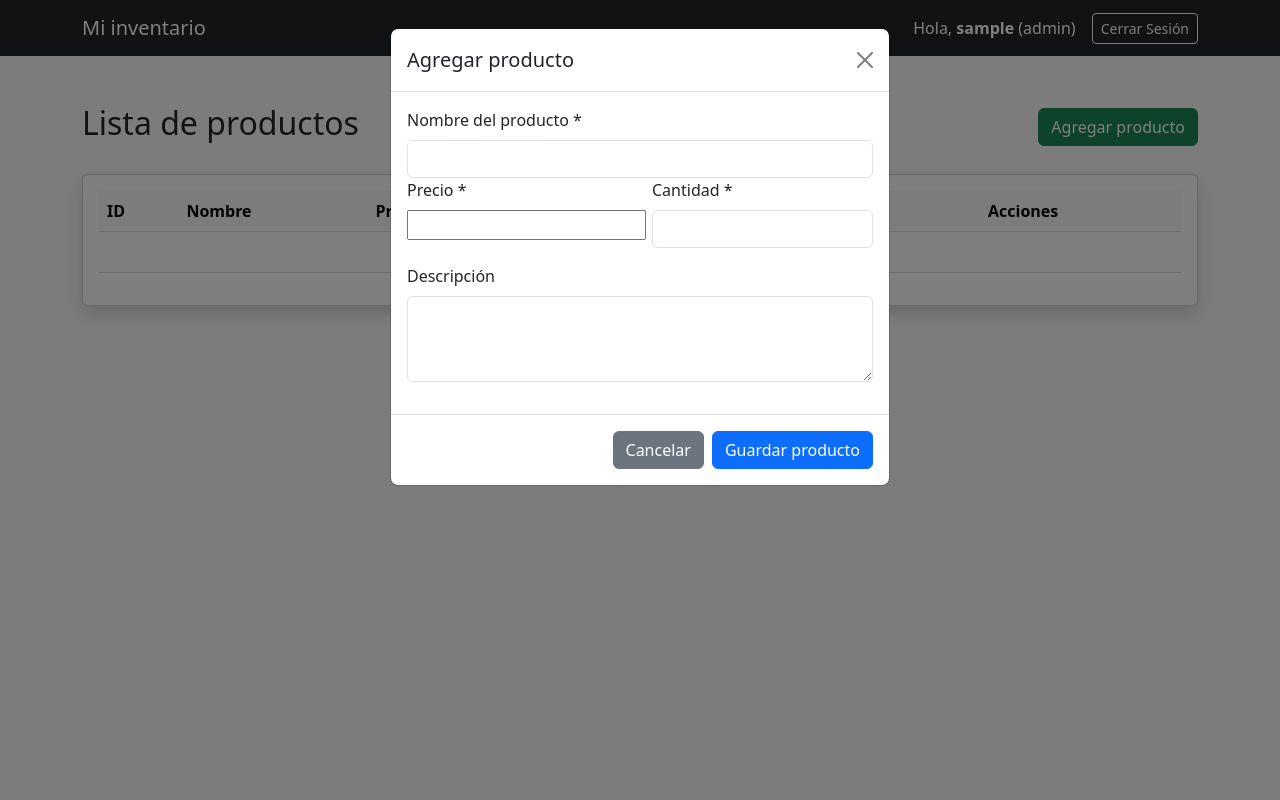
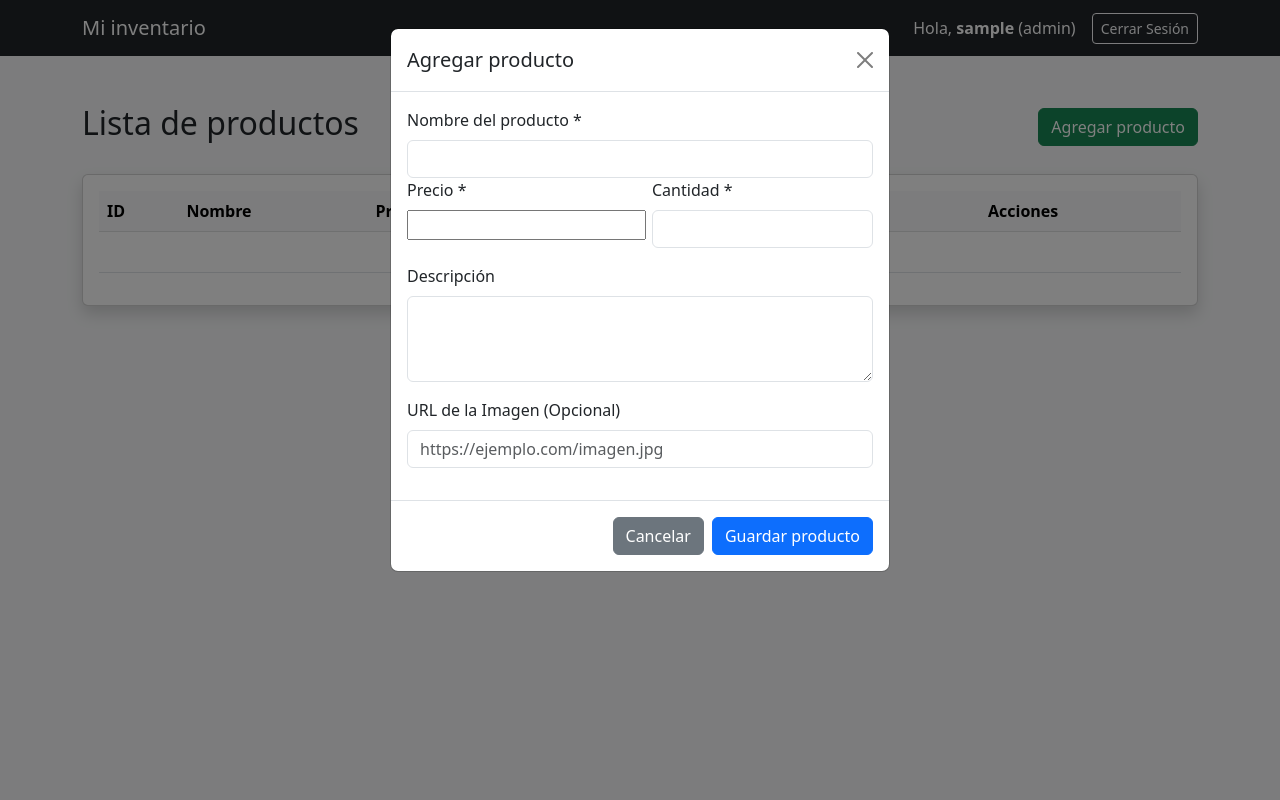
Before and after one commit to LSM-23/invProducto-Sof109-, a PHP site: page /views/dashboard.php in a window 1280 px wide, after a click on "Agregar producto". Run offline with PHP 8.4, Linux system fonts and the light colour scheme; the visitor is signed in with stand-in values (Sample User, id 1); data that the repository does not hold is empty.

Commit message:
Agregar el campo de imagen por medio de url. Añadir una validación exrta al controlador del producto y Comentar algunas partes faltantes.

```diff
--- a/assets/js/validaciones.js
+++ b/assets/js/validaciones.js
@@ -59,13 +59,15 @@ $(document).ready(function() {
         let precio = $(this).data('precio');
         let cantidad = $(this).data('cantidad');
         let descripcion = $(this).data('descripcion');
+        let imagen = $(this).data('imagen');
 
-        // Tomamos esa información y rellenamos (.val) los campos del modal de Editar
+        // Tomamos esa información y rellenamos los campos del modal de Editar
         $('#editarId').val(id);
         $('#editarNombre').val(nombre);
         $('#editarPrecio').val(precio);
         $('#editarCantidad').val(cantidad);
         $('#editarDescripcion').val(descripcion);
+        $('#edit_imagen_url').val(imagen);
     });
 
     // --------------------------------
--- a/models/producto.php
+++ b/models/producto.php
@@ -12,15 +12,19 @@ class Producto {
     // ----------------------------
     // CREAR: llenamos ambas tablas
     // ----------------------------
-    public function crear($nombre, $precio, $cantidad, $descripcion) {
+    public function crear($nombre, $precio, $cantidad, $descripcion, $imagen_url) {
         try {
+
+            // Si la URL está vacía, sera nula
+            $img = empty($imagen_url) ? null : $imagen_url;
+
             // Iniciamos la transacción (pausamos el autoguardado de MySQL)
             $this->conn->beginTransaction();
 
             // 1. Guardamos primero en la tabla Productos
-            $queryProducto = "INSERT INTO Productos (nombre, precio, descripcion) VALUES (?, ?, ?)";
+            $queryProducto = "INSERT INTO Productos (nombre, precio, descripcion, imagen_url) VALUES (?, ?, ?, ?)";
             $stmt1 = $this->conn->prepare($queryProducto);
-            $stmt1->execute([$nombre, $precio, $descripcion]);
+            $stmt1->execute([$nombre, $precio, $descripcion, $img]);
 
             // Obtenemos el ID que MySQL le acaba de asignar automáticamente a ese producto
             $nuevo_producto_id = $this->conn->lastInsertId();
@@ -46,7 +50,7 @@ class Producto {
     // ---------------------------------------------------
     public function leerTodos() {
         // Unimos Productos (p) con Inventario (i) basándonos en el product_id
-        $query = "SELECT p.product_id, p.nombre, p.precio, p.descripcion, i.cantidad
+        $query = "SELECT p.product_id, p.nombre, p.precio, p.descripcion, p.imagen_url, i.cantidad
                   FROM Productos p
                   JOIN Inventario i ON p.product_id = i.product_id";
 
@@ -60,14 +64,16 @@ class Producto {
     // -----------------------------------------------------------------------------
     // ACTUALIZAR: Usamos un JOIN en el UPDATE para modificar ambas tablas a la vez
     // -----------------------------------------------------------------------------
-    public function actualizar($id, $nombre, $precio, $cantidad, $descripcion) {
+    public function actualizar($id, $nombre, $precio, $cantidad, $descripcion, $imagen_url) {
+        $img = empty($imagen_url) ? null : $imagen_url;
+
         $query = "UPDATE Productos p
                   JOIN Inventario i ON p.product_id = i.product_id
-                  SET p.nombre = ?, p.precio = ?, p.descripcion = ?, i.cantidad = ?
+                  SET p.nombre = ?, p.precio = ?, p.descripcion = ?, i.cantidad = ?, p.imagen_url = ?
                   WHERE p.product_id = ?";
 
         $stmt = $this->conn->prepare($query);
-        return $stmt->execute([$nombre, $precio, $descripcion, $cantidad, $id]);
+        return $stmt->execute([$nombre, $precio, $descripcion, $cantidad, $img, $id]);
     }
 
     // -------------------------------------------------------------------
--- a/views/inventario.php
+++ b/views/inventario.php
@@ -1,3 +1,4 @@
+    <!-- Barra de navegación -->
     <nav class="navbar navbar-expand-lg navbar-dark bg-dark">
         <div class="container">
             <a class="navbar-brand" href="#">Mi inventario</a>
@@ -8,6 +9,7 @@
         </div>
     </nav>
 
+    <!-- Contenido de la página -->
     <div class="container mt-5">
         <div class="d-flex justify-content-between align-items-center mb-4">
             <h2>Lista de productos</h2>
@@ -19,6 +21,7 @@
             <?php endif; ?>
         </div>
 
+        <!-- Tabla -->
         <div class="card shadow mb-3">
             <div class="card-body">
                 <table class="table table-hover">
@@ -35,21 +38,31 @@
                         </tr>
                     </thead>
                     <tbody>
+                        <!-- Condicionar si no hay productos -->
                         <?php if (empty($productos)): ?>
                             <tr>
                                 <td colspan="6" class="text-center">No hay productos en el inventario.</td>
                             </tr>
                         <?php else: ?>
+                            <!-- Recorrer la tabla productos para mostrar los datos -->
                             <?php foreach ($productos as $producto): ?>
                                 <tr>
                                     <td><?php echo htmlspecialchars($producto['product_id']); ?></td>
+
+                                    <td>
+                                        <?php if (!empty($producto['imagen_url'])): ?>
+                                            <img src="<?php echo htmlspecialchars($producto['imagen_url']); ?>" alt="Producto" style="width: 50px; height: 50px; object-fit: cover; border-radius: 5px;">
+                                        <?php else: ?>
+                                            <span class="badge bg-secondary">Sin imagen</span>
+                                        <?php endif; ?>
+                                    </td>
+
                                     <td><?php echo htmlspecialchars($producto['nombre']); ?></td>
-
-                                    <td>$<?php echo number_format($producto['precio'], 2); ?></td>
-
+                                    <td>RD$ <?php echo number_format($producto['precio'], 2); ?></td>
                                     <td><?php echo htmlspecialchars($producto['cantidad']); ?></td>
                                     <td><?php echo htmlspecialchars($producto['descripcion']); ?></td>
 
+                                    <!-- Boton de editar -->
                                     <?php if ($rol === 'admin'): ?>
                                         <td>
                                             <button class="btn btn-warning btn-sm btn-editar"
@@ -59,10 +72,12 @@
                                                     data-nombre="<?php echo htmlspecialchars($producto['nombre']); ?>"
                                                     data-precio="<?php echo $producto['precio']; ?>"
                                                     data-cantidad="<?php echo $producto['cantidad']; ?>"
-                                                    data-descripcion="<?php echo htmlspecialchars($producto['descripcion']); ?>">
+                                                    data-descripcion="<?php echo htmlspecialchars($producto['descripcion']); ?>"
+                                                    data-imagen="<?php echo htmlspecialchars($producto['imagen_url'] ?? ''); ?>">
                                                 Editar
                                             </button>
 
+                                            <!-- Boton de eliminar -->
                                             <button class="btn btn-danger btn-sm btn-eliminar"
                                                     data-bs-toggle="modal"
                                                     data-bs-target="#modalEliminarProducto"
--- a/views/modals/agregar_producto.php
+++ b/views/modals/agregar_producto.php
@@ -9,29 +9,40 @@
 
                 <form action="../controllers/ProductoController.php" method="POST" id="formProducto">
                     <div class="modal-body">
+                        <!-- Mostrar los errores de validación -->
                         <div id="errorModal" class="alert alert-danger d-none"></div>
 
+                        <!-- Campos para agregar producto -->
                         <div class="mb-3">
                             <label for="nombre" class="form-label">Nombre del producto *</label>
                             <input type="text" class="form-control" id="nombre" name="nombre">
 
+                            <!-- Campos para agregar precio -->
                             <div class="row">
                                 <div class="col-md-6 mb-3">
                                     <label for="precio" class="form-label">Precio *</label>
                                     <input type="number" step="0.01" id="precio" name="precio">
                                 </div>
+                                <!-- Campo para agregar cantidad -->
                                 <div class="col-md-6 mb-3">
                                     <label for="cantidad" class="form-label">Cantidad *</label>
                                     <input type="number" class="form-control" id="cantidad" name="cantidad">
                                 </div>
                             </div>
+                            <!-- Campo para agregar descripción -->
                             <div class="mb-3">
                                 <label for="descripcion" class="form-label">Descripción</label>
                                 <textarea class="form-control" id="descripcion" name="descripcion" rows="3"></textarea>
                             </div>
+                            <!-- Campo para agregar imagen -->
+                            <div class="mb-3">
+                                <label for="imagen_url" class="form-label">URL de la Imagen (Opcional)</label>
+                                <input type="url" class="form-control" id="imagen_url" name="imagen_url" placeholder="https://ejemplo.com/imagen.jpg">
+                            </div>
                         </div>
                     </div>
 
+                    <!-- Botones para cancelar o guardar producto -->
                         <div class="modal-footer">
                             <button type="button" class="btn btn-secondary" data-bs-dismiss="modal">Cancelar</button>
                             <button type="submit" class="btn btn-primary">Guardar producto</button>
--- a/views/modals/editar_producto.php
+++ b/views/modals/editar_producto.php
@@ -8,8 +8,9 @@
 
             <form action="../controllers/ProductoController.php?action=editar" method="POST" id="formEditarProducto">
                 <div class="modal-body">
-                    <!-- Aquí se mostrarán los errores de validación -->
+                    <!-- Mostrar los errores de validación -->
                     <div id="errorModalEditar" class="alert alert-danger d-none" role="alert"></div>
+                    <!-- Almacenar el ID y ocultarlo -->
                     <input type="hidden" id="editarId" name="id">
                     <!-- Campo para editar el nombre -->
                     <div class="mb-3">
@@ -32,6 +33,11 @@
                             <label for="editarDescripcion" class="form-label">Descripción</label>
                             <textarea class="form-control" id="editarDescripcion" name="descripcion" rows="3"></textarea>
                         </div>
+                        <!-- Campo para editar imagen -->
+                         <div class="mb-3">
+                            <label for="edit_imagen_url" class="form-label">URL de la Imagen (Opcional)</label>
+                            <input type="url" class="form-control" id="edit_imagen_url" name="imagen_url">
+                        </div>
                     </div>
                 </div>
                 <!-- Botones para cancelar o guardar cambios -->
```
Also changed, not shown: controllers/ProductoController.php (+9 -2 lines).
